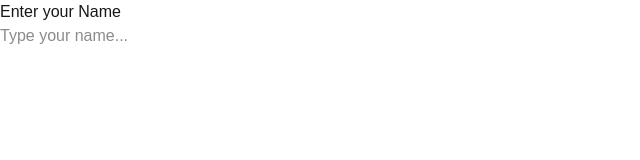
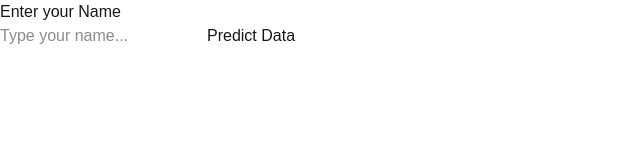
Before and after one commit to NS-25/my-nextJs-web, a Next.js app: page / in a window 1280 px wide. Shown: the top 160 px of the page, without its empty margins (0-640 px from the left). Built offline with nearby package versions, Linux system fonts and the light colour scheme.

Commit message:
button created

```diff
--- a/src/app/page.tsx
+++ b/src/app/page.tsx
@@ -8,6 +8,7 @@ export default function Home() {
       </div>
       <form action="">
         <input type="text" placeholder="Type your name..." />
+        <button>Predict Data</button>
       </form>
     </div>
   );
```
